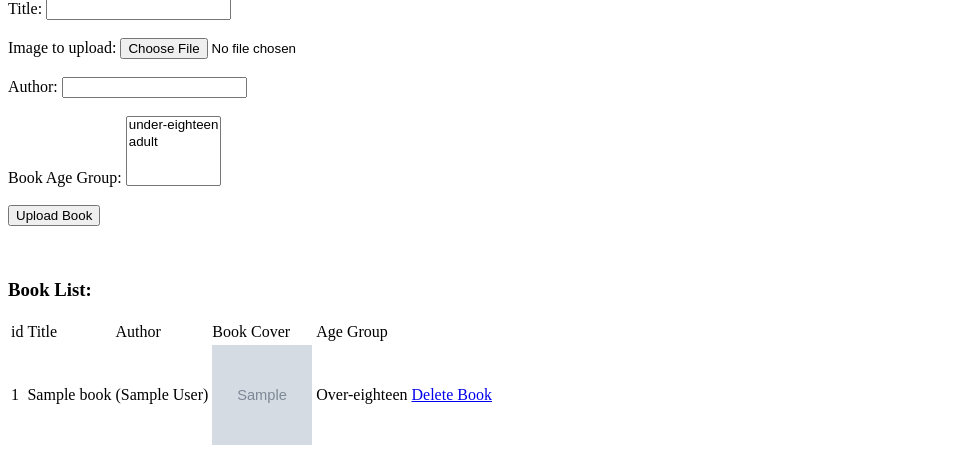
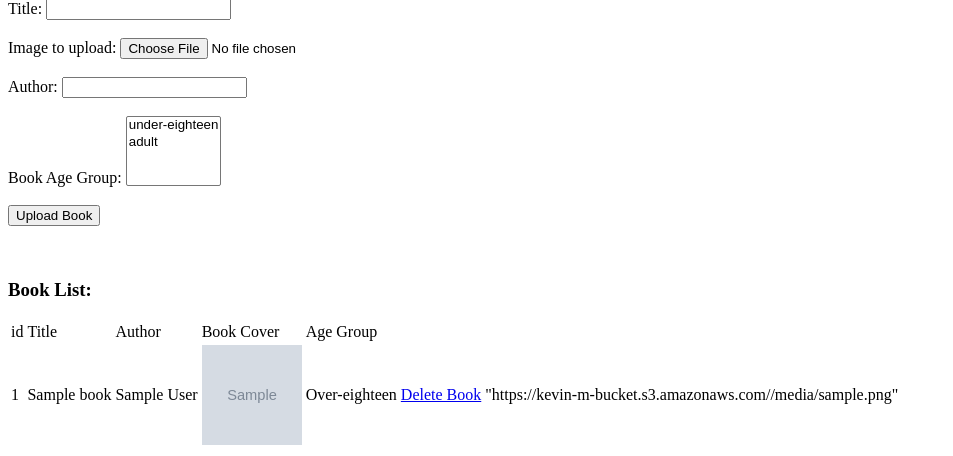
Before and after one commit to Kmar0633/bookstore, a Django app: template templates/admin.html in a window 1280 px wide. Shown: the part 448-904 px from the top of the page, without its empty margins (0-953 px from the left). Run offline with Django 3.2, Linux system fonts and the light colour scheme; the template is opened without the code that fills it: most values are stand-ins (such as "Sample title", 1, 10 or a date in 2020); grey boxes marked "Sample" are stand-in pictures.

Commit message:
finished showing url for objects

```diff
--- a/catalog/models.py
+++ b/catalog/models.py
@@ -6,7 +6,7 @@ from django.contrib.auth.models import (
     BaseUserManager, AbstractBaseUser,AbstractUser
 )
 from django import db
-
+from locallibrary.settings import AWS_STORAGE_BUCKET_NAME
 class CustomUser(AbstractUser):
 
     """
@@ -65,7 +65,7 @@ class Book(models.Model):
     # book cover image attribute which consists of an image of the book cover
     book_cover_image = models.ImageField(default="default-profile.jpeg", null=True, blank=True)
 
-
+    url="https://%s.s3.amazonaws.com/%s" % (AWS_STORAGE_BUCKET_NAME, book_cover_image)
 
     def __str__(self):
         """String for representing the Model object."""
--- a/templates/admin.html
+++ b/templates/admin.html
@@ -75,7 +75,7 @@ Profile Picture:
       <Tr>
         <Td>{{ book.id }}</Td>
         <Td>{{ book.title }}</Td>
-        <Td>({{book.author}})</Td>
+        <Td>{{book.author}}</Td>
         <Td> <img src="{{ book.book_cover_image.url }}"  width="100" height="100"alt="img"></Td>
             {% if book.age_group == "e"  %}
             <Td> Under-eighteen </Td>
@@ -83,7 +83,9 @@ Profile Picture:
             <Td> Over-eighteen </Td>
             {% endif %}
             <td><a href="{% url 'delete-book' book.id %}">Delete Book</a></td>
+            <Td> "https://kevin-m-bucket.s3.amazonaws.com/{{book.book_cover_image}}"
 
+            </Td>
       </Tr>
 
 
--- a/templates/customer.html
+++ b/templates/customer.html
@@ -35,7 +35,7 @@ Profile Picture:
       <Tr>
 
         <Td>{{ book.title }}</Td>
-        <Td>({{book.author}})</Td>
+        <Td>{{book.author}}</Td>
         <Td> <img src="{{ book.book_cover_image.url }}"  width="100" height="100"alt="img"></Td>
             {% if book.age_group == "e"  %}
             <Td> Under-eighteen </Td>
```
Also changed, not shown: catalog/views.py (line endings or trailing spaces), db.sqlite3.
